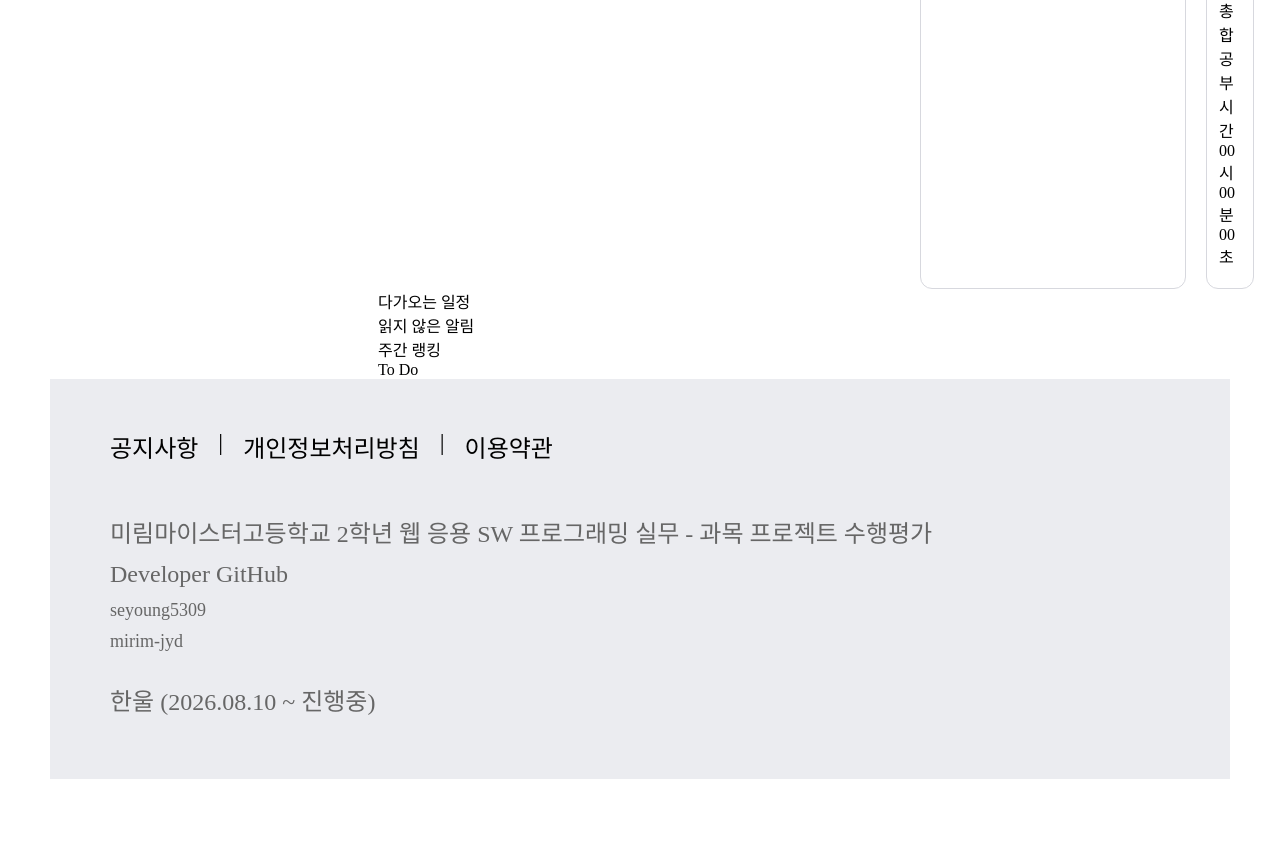
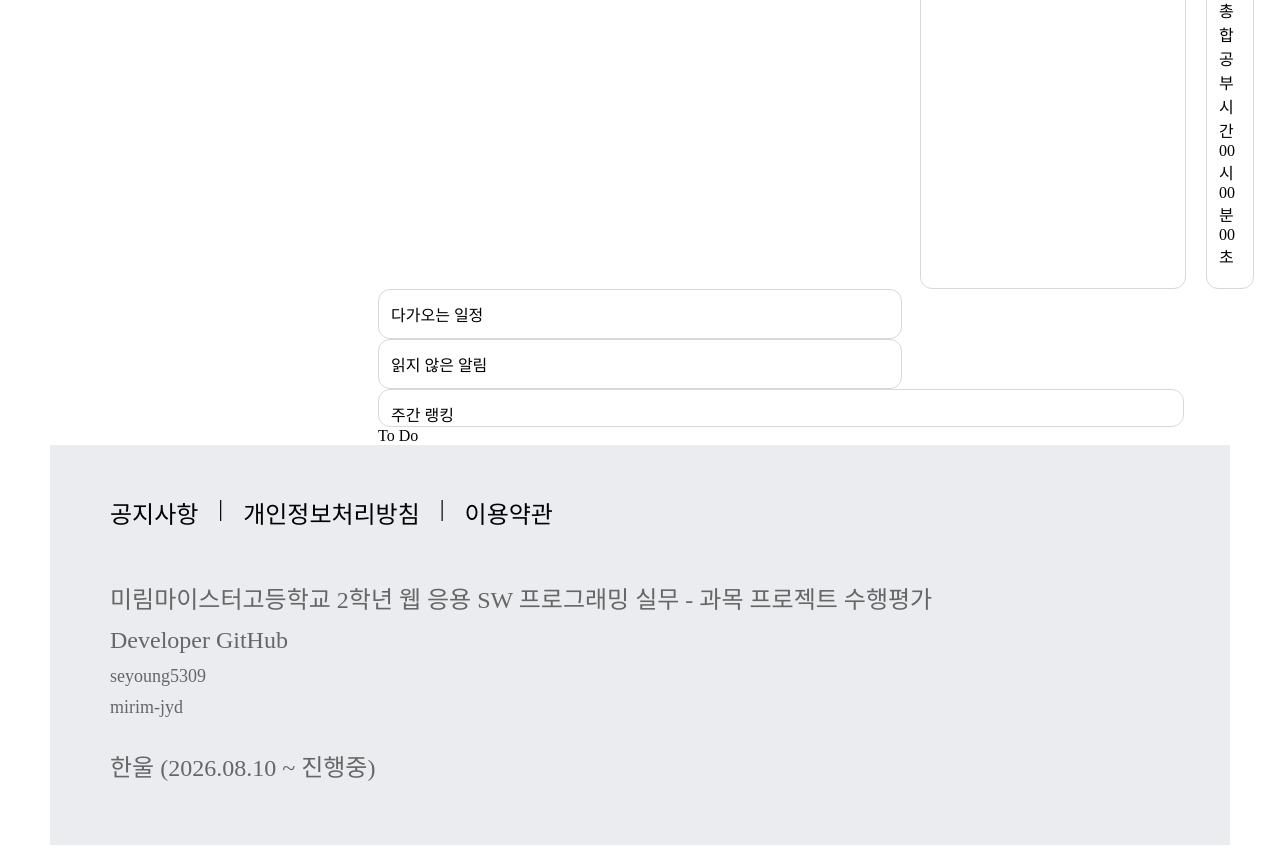
Before and after one commit to seyoung5309/Hanul, a plain HTML site: page client/html/main.html in a window 1280 px wide. Shown: the part 1086-1939 px from the top of the page. Before the commit the page ends 1873 px from the top, so only its background shows below. Drawn offline with Linux system fonts and the light colour scheme.

Commit message:
style: main 화면 스타일 수치 조정

```diff
--- a/client/css/main.css
+++ b/client/css/main.css
@@ -13,6 +13,7 @@ main {
 
 body {
     margin-top: 38px;
+    justify-content: center;
 }
 
 .main_box {
@@ -21,6 +22,7 @@ body {
 
 .first_box {
     display: flex;
+    justify-content: space-between;
     gap: 20px;
 }
 
@@ -32,7 +34,7 @@ body {
 
 .img_box {
     display: flex;
-    width: 112px;
+    width: 132px;
     height: 60px;
     padding-top: 248px;
     justify-content: center;
@@ -67,7 +69,7 @@ body {
 }
 
 .pre_profile {
-    width: 368px;
+    width: 354px;
     height: 302px;
     padding: 12px;
     border-radius: 12px;
@@ -77,10 +79,11 @@ body {
 
 .pre_profile_top {
     display: flex;
+    justify-content: space-between;
     flex-direction: row;
-    gap: 70px;
+    gap: auto;
 
-    width: 368px;
+    width: 330px;
     height: 88px;
     padding: 12px;
 
@@ -98,9 +101,9 @@ body {
     display: flex;
     flex-direction: column;
     justify-content: space-between;
-    align-items: flex-end;
-    gap: 54px;
-    padding: 8px;
+    align-items: end;
+    gap: 42px;
+    marginty: 8px;
 }
 
 .pre_profile_img {
@@ -113,6 +116,7 @@ body {
 
 .pre_profile_info {
     align-self: stretch;
+    white-space: nowrap;
 
     color: #444;
     text-align: center;
@@ -131,6 +135,8 @@ body {
 }
 
 .profile_go {
+    white-space: nowrap;
+
     color: #666;
     text-align: center;
     font-family: Pretendard;
@@ -404,3 +410,42 @@ body {
     border: 1px solid #D7D8DE;
     background: #FFF;
 }
+
+.d_day_box {
+    display: flex;
+    padding: 12px;
+    flex-direction: column;
+    align-items: flex-start;
+    gap: 12px;
+    align-self: stretch;
+
+    border-radius: 12px;
+    border: 1px solid #D7D8DE;
+    background: #FFF;
+}
+
+.notification_box {
+    display: flex;
+    padding: 12px;
+    flex-direction: column;
+    align-items: flex-start;
+    gap: 12px;
+    align-self: stretch;
+
+    border-radius: 12px;
+    border: 1px solid #D7D8DE;
+    background: #FFF;
+}
+
+.rank_box {
+    display: flex;
+    width: 780px;
+    padding: 12px 12px 0 12px;
+    flex-direction: column;
+    align-items: flex-start;
+    gap: 18px;
+
+    border-radius: 12px;
+    border: 1px solid #D7D8DE;
+    background: #FFF;
+}
```
